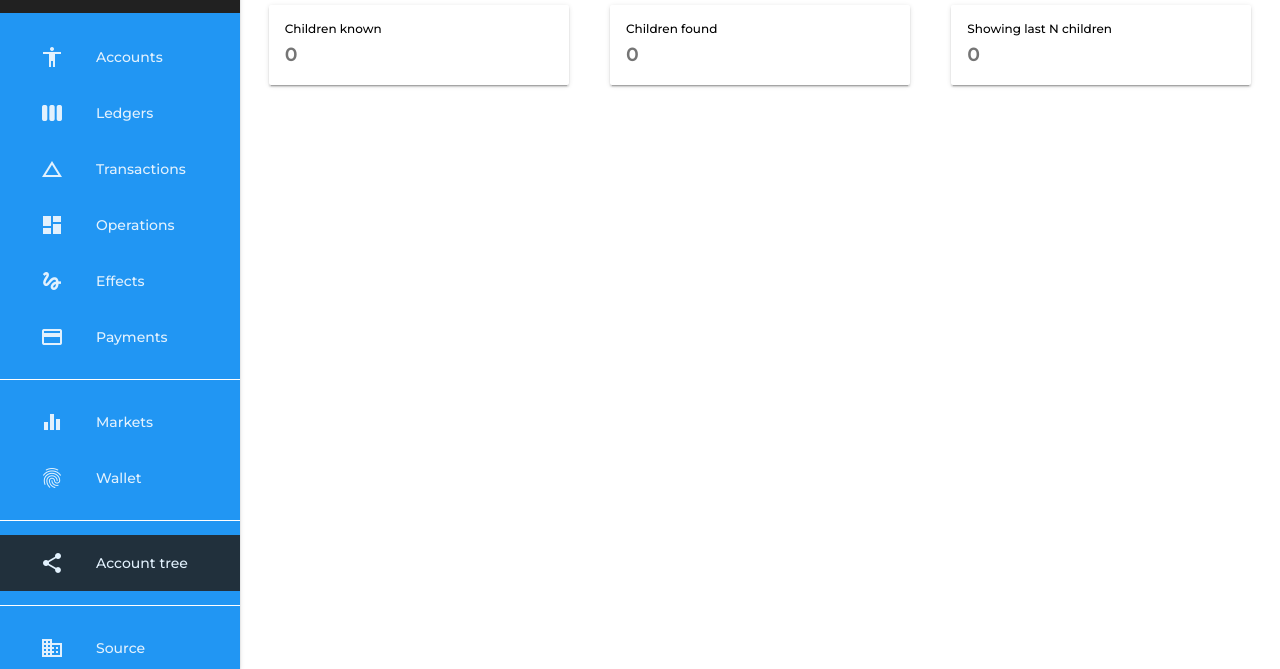
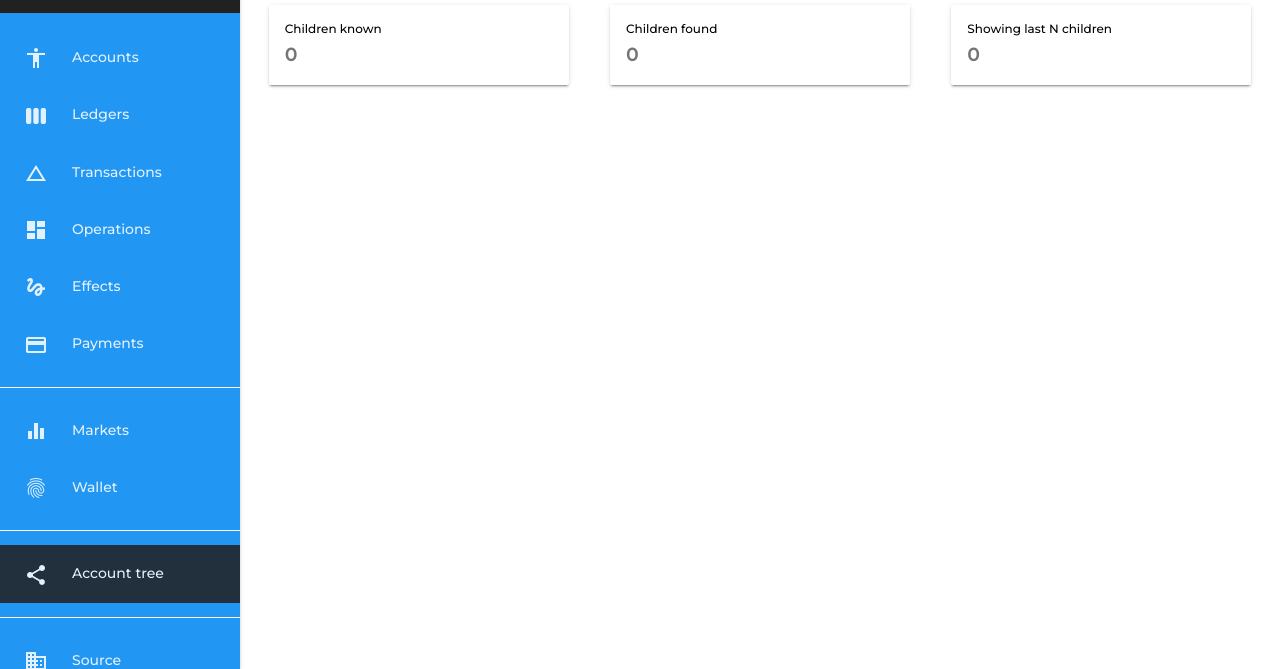
Before and after one commit to Paolinni/stellardesk, a plain HTML site: page tree.html in a window 1280 px wide. Shown: the part 131-800 px from the top of the page. Drawn offline with Linux system fonts and the light colour scheme.

Commit message:
Removed completed TODOs from README. Simplified CSS for the drawer.

```diff
--- a/style.css
+++ b/style.css
@@ -14,9 +14,8 @@
 .demo-drawer-header{ padding:16px; height:144px; box-sizing:border-box; display:-webkit-box; display:-webkit-flex; display:-ms-flexbox; display:flex; -webkit-box-orient:vertical; -webkit-box-direction:normal; -webkit-flex-direction:column; -ms-flex-direction:column; flex-direction:column; -webkit-box-pack:end; -webkit-justify-content:flex-end; -ms-flex-pack:end; justify-content:flex-end; }
 .demo-avatar-dropdown{ width:100%; display:flex; position:relative; align-items:center; display:-webkit-box; display:-webkit-flex; display:-ms-flexbox; -webkit-box-orient:horizontal; -webkit-box-direction:normal; -webkit-flex-direction:row; -ms-flex-direction:row; flex-direction:row; -webkit-box-align:center; -webkit-align-items:center; -ms-flex-align:center; }
 
-.mdl-navigation{ -webkit-box-flex:1; -webkit-flex-grow:1; -ms-flex-positive:1; flex-grow:1; }
-.mdl-navigation__link .material-icons{ margin-right:32px; } /*menu icons!*/
-.mdl-navigation__link{ color:#fff!important; font-weight:300; display:-webkit-box!important; display:-webkit-flex!important; display:-ms-flexbox!important; display:flex!important; -webkit-box-orient:horizontal; -webkit-box-direction:normal; -webkit-flex-direction:row; -ms-flex-direction:row; flex-direction:row; -webkit-box-align:center; -webkit-align-items:center; -ms-flex-align:center; align-items:center; }
+.mdl-navigation__link .material-icons{ margin-right:24px; }
+.mdl-navigation__link{ padding-left:24px!important; color:#fff!important; }
 .mdl-navigation__link:hover{ background:#222!important; } /*menu hover!!*/
 
 /*A dirty hack so that placeholder text shows in expandable labels...!*/
@@ -31,7 +30,7 @@
 
 
 /*---------------------------------------------------------------------------------------------------*/
-.mdl-layout__drawer { border:none; }
+.mdl-layout__drawer { background:#2196f3; border:none; }
 
 .min_width{ min-width:88px; }
 
```
Also changed, not shown: accounts.html (+0 -3 lines), tree.html (+0 -1 lines), readme.md.
